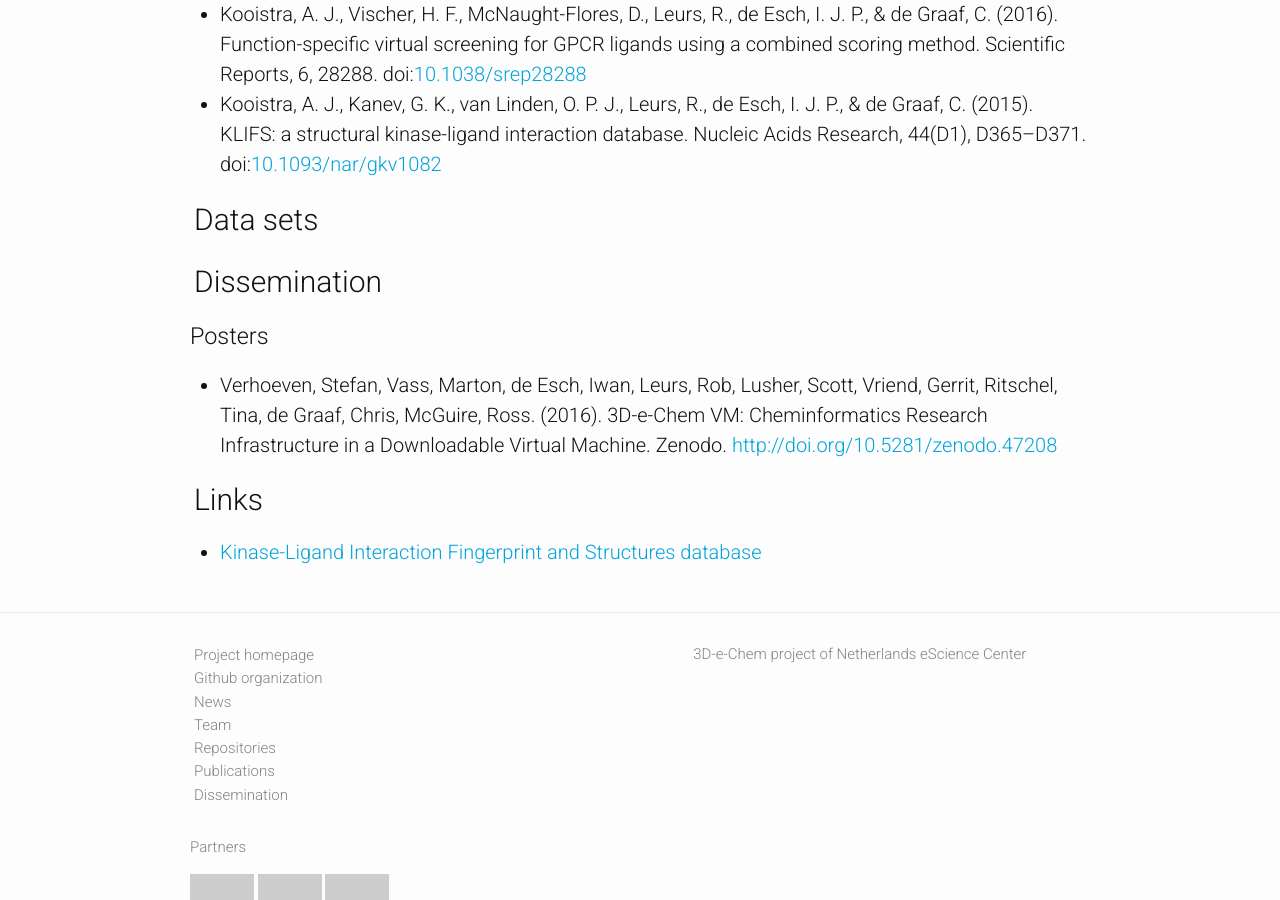
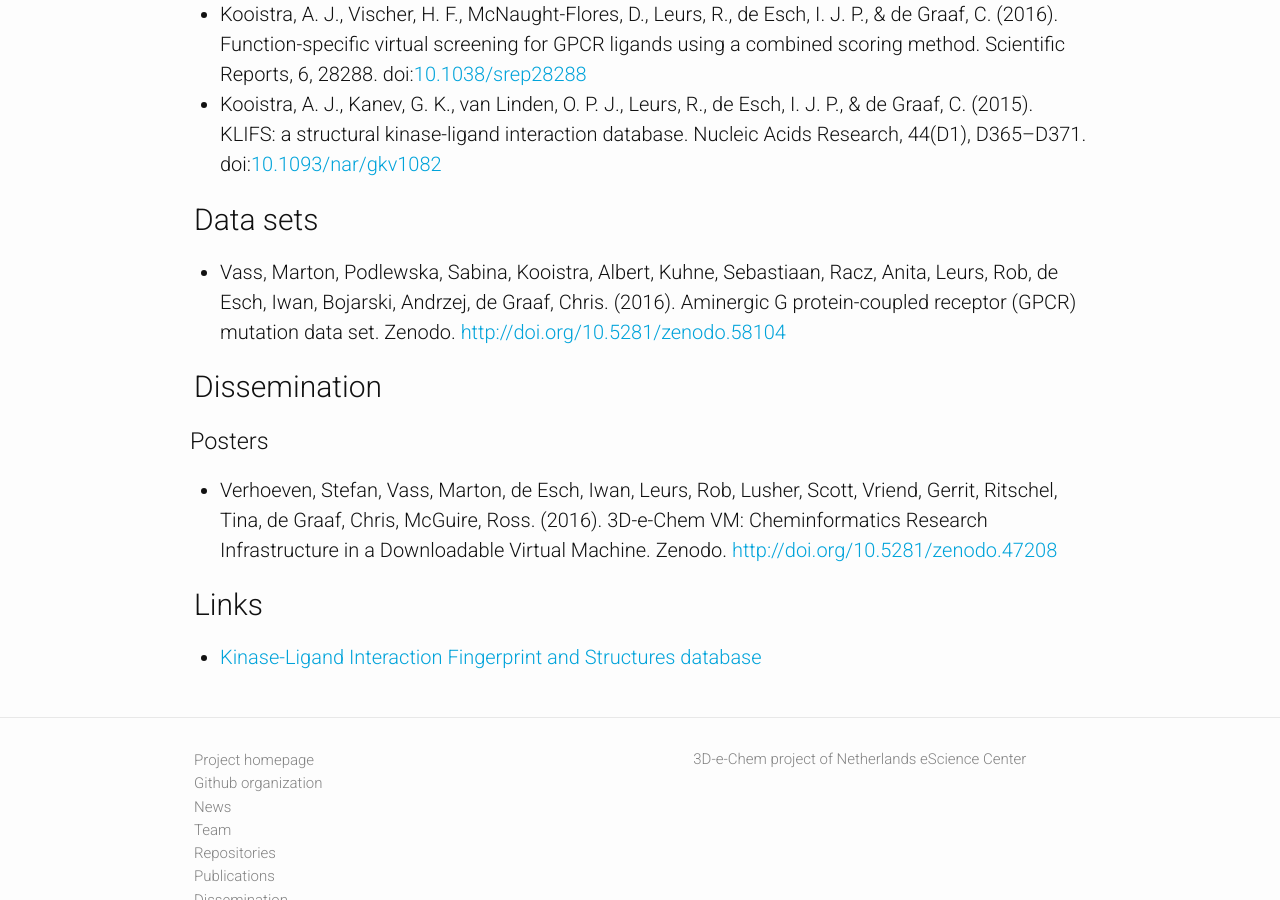
Before and after one commit to 3D-e-Chem/3D-e-Chem.github.io, a Jekyll site: the page built from index.html, in a window 1280 px wide and 900 px high, scrolled down 2507 px. Built offline with Jekyll 4.4.1, drawn with Linux system fonts in a browser that asks for light colours; a style sheet for code colours, icons or effects is not loaded; grey boxes are pictures that could not be loaded.

Commit message:
Update index.html

```diff
--- a/index.html
+++ b/index.html
@@ -42,6 +42,11 @@ layout: default
 <p></p>
 <h2><a name="data"></a><span class="mega-octicon octicon-file-binary"></span><span class="octitext">Data sets</span></h2>
 
+<ul>
+<li> Vass, Marton, Podlewska, Sabina, Kooistra, Albert, Kuhne, Sebastiaan, Racz, Anita, Leurs, Rob, de Esch, Iwan, Bojarski, Andrzej, de Graaf, Chris. (2016). Aminergic G protein-coupled receptor (GPCR) mutation data set. Zenodo. <a href="http://doi.org/10.5281/zenodo.58104">http://doi.org/10.5281/zenodo.58104</a>
+</li>
+</ul>
+
 <p></p>
 <h2><a name="dissemination"></a><span class="mega-octicon octicon-briefcase"></span><span class="octitext">Dissemination</span></h2>
 
```
